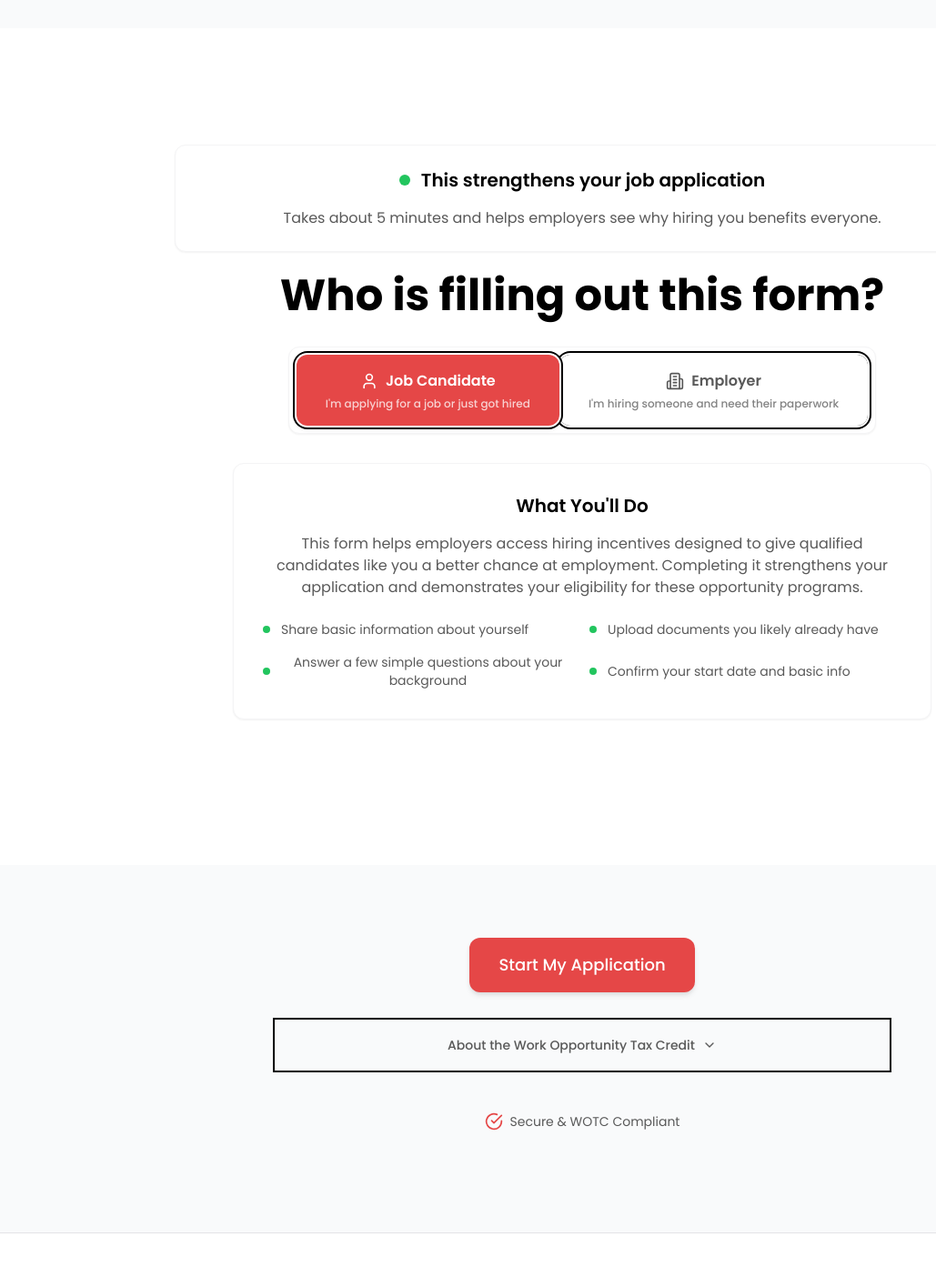
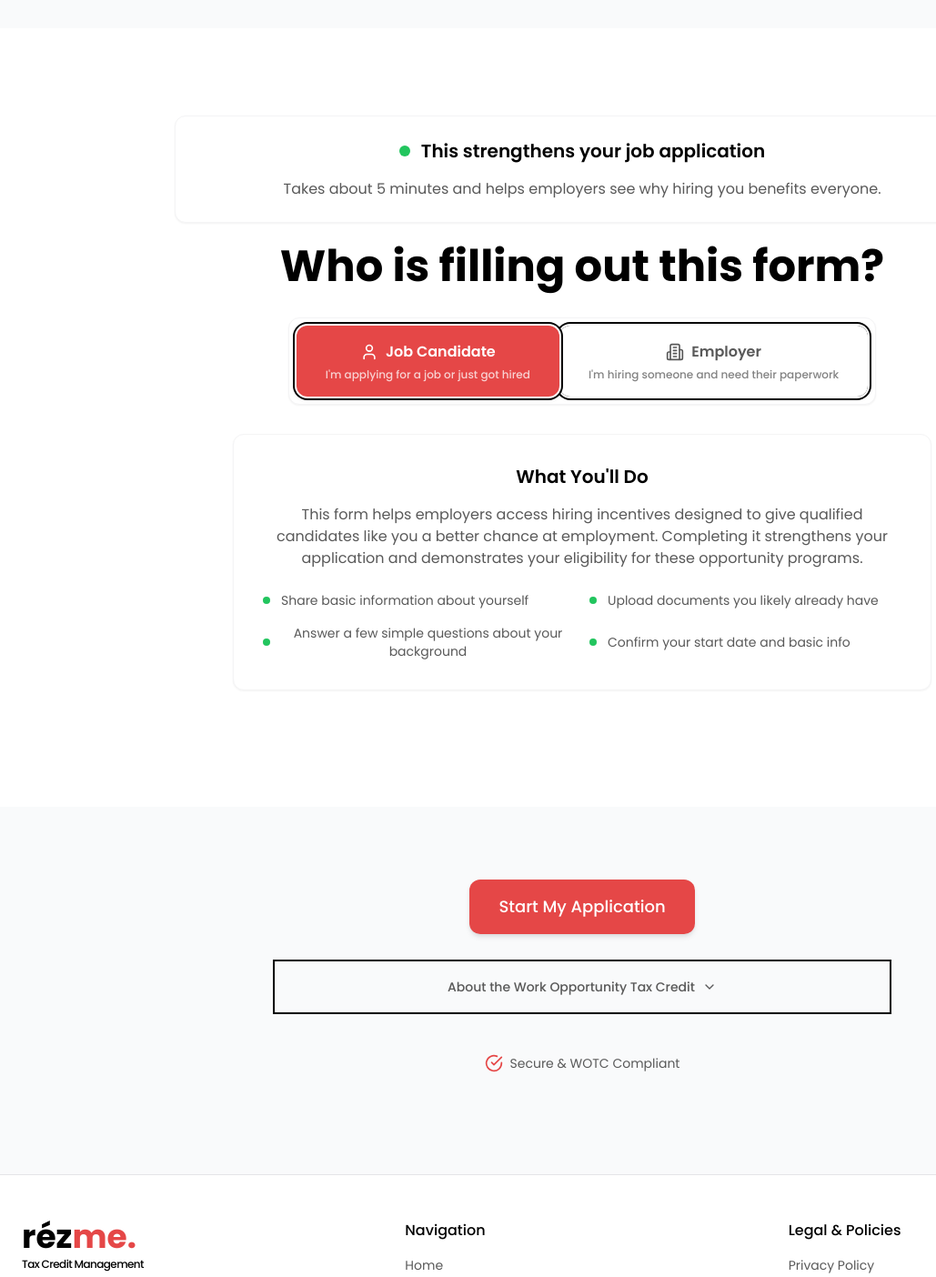
Before and after one commit to Rezme-Inc/wotc, a React (Vite) app in the folder WOTC-REZME/: page / in a window 1280 px wide. Shown: the part 500-1904 px from the top of the page at 91% size, without its empty margins (0-1029 px from the left). Built offline with nearby package versions, Linux system fonts and the light colour scheme.

Commit message:
add clickable logo navigation to welcome page (#9)

```diff
--- a/WOTC-REZME/src/App.tsx
+++ b/WOTC-REZME/src/App.tsx
@@ -75,6 +75,7 @@ function AppRefactored() {
     handleLoginComplete,
     loginToDashboard,
     logout,
+    goToWelcomePage,
     resetForm
   } = useFormState();
 
@@ -87,7 +88,7 @@ function AppRefactored() {
   if (showEmployerSelection) {
     return (
       <div className="min-h-screen flex flex-col">
-        <Header />
+        <Header onLogoClick={goToWelcomePage} />
         <div className="flex-1" style={{backgroundColor: 'var(--color-gray-light)', paddingTop: '5rem', paddingBottom: '5rem'}}>
           <div className="max-w-6xl mx-auto px-6">
             <EmployerSelectionStep
@@ -96,7 +97,7 @@ function AppRefactored() {
             />
           </div>
         </div>
-        <Footer />
+        <Footer onLogoClick={goToWelcomePage} />
       </div>
     );
   }
@@ -125,7 +126,7 @@ function AppRefactored() {
     } else {
       return (
         <div className="min-h-screen flex flex-col">
-          <Header />
+          <Header onLogoClick={goToWelcomePage} />
           <div className="flex-1">
             <EmployerDashboard
               employerInfo={{
@@ -137,7 +138,7 @@ function AppRefactored() {
               onNewApplication={resetForm}
             />
           </div>
-          <Footer />
+          <Footer onLogoClick={goToWelcomePage} />
         </div>
       );
     }
@@ -145,7 +146,7 @@ function AppRefactored() {
 
   return (
     <div className="min-h-screen flex flex-col">
-      <Header />
+      <Header onLogoClick={resetForm} />
 
       {/* Full Width Gray Section - Title and Step Indicator */}
       <section style={{backgroundColor: 'var(--color-gray-light)', paddingTop: '5rem', paddingBottom: '5rem'}}>
@@ -177,7 +178,7 @@ function AppRefactored() {
 
           {/* Main Content Card */}
           <main>
-            <div className="card-body p-6 lg:p-8">
+            <div>
               {formData.currentStep === 1 && (
                 <WelcomeStep
                   userType={formData.userType}
@@ -332,7 +333,7 @@ function AppRefactored() {
         </div>
       </section>
 
-      <Footer />
+      <Footer onLogoClick={goToWelcomePage} />
     </div>
   );
 }
--- a/WOTC-REZME/src/components/Footer.tsx
+++ b/WOTC-REZME/src/components/Footer.tsx
@@ -1,13 +1,21 @@
 import React from 'react';
 
-export const Footer: React.FC = () => {
+interface FooterProps {
+  onLogoClick?: () => void;
+}
+
+export const Footer: React.FC<FooterProps> = ({ onLogoClick }) => {
   return (
     <footer className="bg-white-50 border-t border-gray-200 mt-auto">
       <div className="max-w-7xl mx-auto px-6 py-12">
         <div className="grid grid-cols-1 md:grid-cols-3 gap-8">
           {/* Company Info */}
           <div className="space-y-4">
-            <div className="flex flex-col">
+            <button
+              onClick={onLogoClick}
+              className="flex flex-col hover:opacity-80 transition-opacity duration-200 cursor-pointer"
+              aria-label="Return to home page"
+            >
               <div className="flex items-center">
                 <span className="text-4xl font-bold text-black font-poppins">réz</span>
                 <span className="text-4xl font-bold text-cinnabar font-poppins">me</span>
@@ -16,7 +24,7 @@ export const Footer: React.FC = () => {
               <span className="text-xs font-medium text-black font-poppins mt-1 leading-none tracking-tighter">
                 Tax Credit Management
               </span>
-            </div>
+            </button>
             <p className="text-gray35 text-sm leading-relaxed font-poppins mt-4">
               Automating Fair Chance<br />
               Hiring compliance for<br />
--- a/WOTC-REZME/src/components/Header.tsx
+++ b/WOTC-REZME/src/components/Header.tsx
@@ -1,13 +1,21 @@
 import React from 'react';
 
-export const Header: React.FC = () => {
+interface HeaderProps {
+  onLogoClick?: () => void;
+}
+
+export const Header: React.FC<HeaderProps> = ({ onLogoClick }) => {
   return (
     <header className="bg-white border-b border-gray-200 sticky top-0 z-50">
       <div className="max-w-7xl mx-auto px-6 py-4">
         <div className="flex items-center justify-between">
           {/* Logo */}
           <div className="flex items-center">
-            <div className="flex flex-col">
+            <button
+              onClick={onLogoClick}
+              className="flex flex-col hover:opacity-80 transition-opacity duration-200 cursor-pointer"
+              aria-label="Return to home page"
+            >
               <div className="flex items-center">
                 <span className="text-4xl font-bold text-black font-poppins">réz</span>
                 <span className="text-4xl font-bold text-cinnabar font-poppins">me</span>
@@ -16,7 +24,7 @@ export const Header: React.FC = () => {
               <span className="text-xs font-medium text-black font-poppins mt-1 leading-none tracking-tighter text-center block">
                 Tax Credit Management
               </span>
-            </div>
+            </button>
           </div>
 
           {/* Navigation */}
--- a/WOTC-REZME/src/hooks/useFormState.ts
+++ b/WOTC-REZME/src/hooks/useFormState.ts
@@ -263,6 +263,16 @@ export const useFormState = () => {
     resetForm();
   }, []);
 
+  const goToWelcomePage = useCallback(() => {
+    setShowDashboard(false);
+    setShowSignUpLogin(false);
+    setShowEmployerSelection(false);
+    setFormData((prev: WOTCFormData) => ({
+      ...prev,
+      currentStep: 1
+    }));
+  }, []);
+
   const resetForm = useCallback(() => {
     setShowDashboard(false);
     setShowSignUpLogin(false);
@@ -304,6 +314,7 @@ export const useFormState = () => {
     handleLoginComplete,
     loginToDashboard,
     logout,
+    goToWelcomePage,
     resetForm,
     setShowDashboard
   };
```
